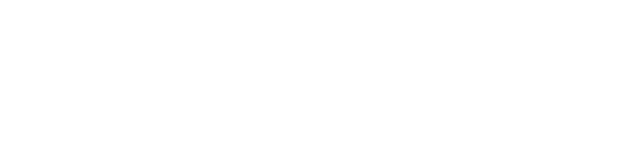
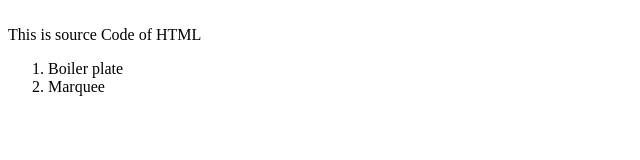
Before and after one commit to Anwarul07/chaeat-sheet, a plain HTML site: page index.html in a window 1280 px wide. Shown: the whole page, without its empty margins (0-640 px from the left). Drawn offline with Linux system fonts and the light colour scheme.

Commit message:
update  index.html

```diff
--- a/index.html
+++ b/index.html
@@ -1,12 +1,25 @@
 <!DOCTYPE html>
 <html lang="en">
+
 <head>
     <meta charset="UTF-8">
     <meta name="viewport" content="width=device-width, initial-scale=1.0">
     <link rel="shortcut icon" href="file/AS Black.png" type="image/x-icon">
     <title>Cheat Sheet</title>
 </head>
+
 <body>
+    <nav>
+        <span class="logo"></span> <img src="" alt="" srcset=""></span>
+        <div class="heading"> This is  source Code of HTML </div>
+    </nav>
 
+    <div class="container">
+        <ol>
+            <li>Boiler plate</li>
+            <li>Marquee</li>
+        </ol>
+    </div>
 </body>
+
 </html>
```
